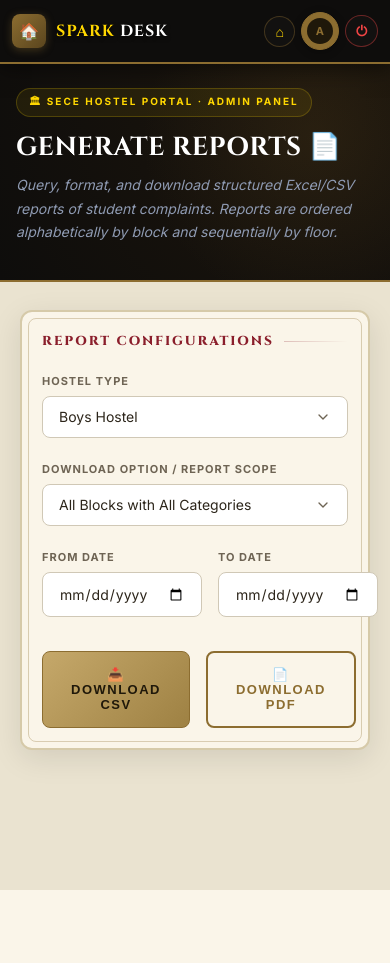
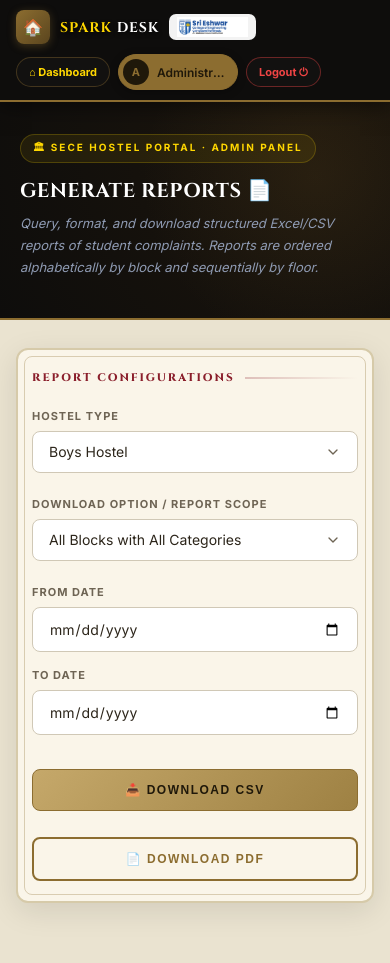
Before and after one commit to Ragul-20/Spark_desk, a Flask app: page /admin/reports in a window 390 px wide. Before the commit the page ends 890 px from the top, so only its background shows below. Run offline with Flask 3, Linux system fonts and the light colour scheme; the visitor is signed in with stand-in values (Sample User, id 1).

Commit message:
Enhance mobile responsiveness in reports template
Refactor CSS for mobile responsiveness and clean up unused styles.

```diff
--- a/templates/reports.html
+++ b/templates/reports.html
@@ -85,53 +85,34 @@
     .toast-warn { background: #fef3c7; border-color: #d97706; color: #92400e; }
     @keyframes slideIn { from { transform: translateY(20px); opacity: 0; } to { transform: translateY(0); opacity: 1; } }
 
-    @media (max-width: 768px) {
-      .navbar {
-        padding: 0 12px !important;
-      }
-      .nb-sep, .nb-logo-wrap {
-        display: none !important;
-      }
-      .nb-left {
-        gap: 8px !important;
-      }
-      .nb-name {
-        font-size: 16px !important;
-      }
-      .nb-right {
-        gap: 6px !important;
-      }
-      .nb-right .nb-link {
-        padding: 6px 10px !important;
-        font-size: 0 !important;
-      }
-      .nb-right .nb-link span {
-        font-size: 14px !important;
-      }
-      .nb-right .nb-link.logout::after {
-        content: "⏻" !important;
-        font-size: 14px !important;
-      }
-      .nb-right .user-chip {
-        padding: 5px !important;
-        max-width: none !important;
-      }
-      .nb-right .user-chip span {
-        display: none !important;
-      }
-      .admin-badge {
-        display: none !important;
-      }
-      .page-wrap {
-        margin: 12px 8px 80px !important;
-        padding: 16px 12px 60px !important;
-      }
-      .hero {
-        padding: 24px 16px 36px !important;
-      }
-      .card {
-        padding: 20px !important;
-      }
+    /* ===== MOBILE RESPONSIVE ===== */
+    @media (max-width: 860px) {
+      .navbar { padding: 0 16px; height: auto; min-height: 64px; flex-wrap: wrap; gap: 10px; padding-top: 10px; padding-bottom: 10px; }
+      .nb-left { gap: 10px; }
+      .nb-logo-wrap { padding: 3px 8px; }
+      .nb-logo-wrap img { height: 20px; }
+      .nb-name { font-size: 16px; }
+      .nb-right { gap: 8px; flex-wrap: wrap; }
+      .user-chip { max-width: 140px; padding: 4px 10px 4px 4px; }
+      .admin-badge { display: none; }
+      .hero { padding: 32px 20px 40px; }
+      .hero-inner { flex-direction: column; align-items: flex-start; }
+      .hero h1 { font-size: 24px; }
+      .hero-sub { font-size: 13px; }
+      .page-wrap { padding: 28px 16px 60px; }
+      .card { padding: 24px 18px; }
+    }
+    @media (max-width: 480px) {
+      .nb-name { font-size: 14px; }
+      .nb-sep { display: none; }
+      .nb-link { padding: 7px 12px; font-size: 11px; }
+      .user-chip span { max-width: 70px; }
+      .hero h1 { font-size: 20px; }
+      div[style*="display: flex; gap: 16px; margin-bottom: 24px;"] { flex-direction: column; gap: 16px !important; }
+      div[style*="display: flex; gap: 16px; margin-top: 10px;"] { flex-direction: column; }
+      .btn-download { font-size: 12px; padding: 13px 20px; }
+      .card { padding: 20px 14px; }
+      .sec-label { font-size: 11px; }
     }
   </style>
 </head>
```
